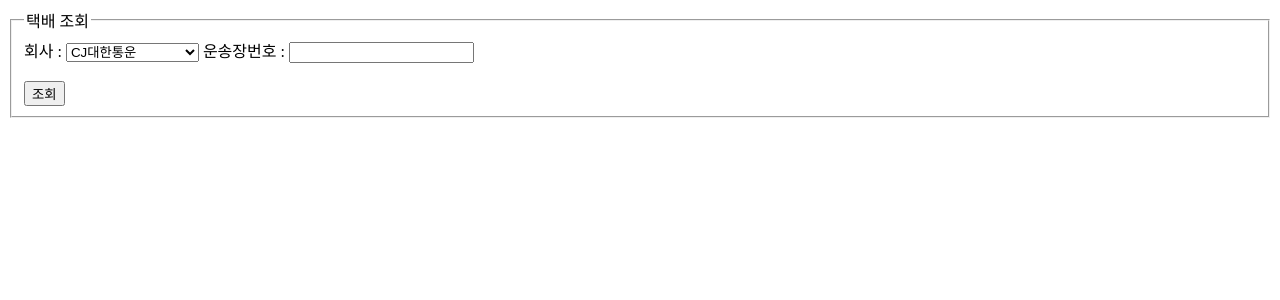
After one commit to lostcatbox/whereMyPost, a Django app: template post/templates/post/home.html in a window 1280 px wide. The commit adds this page. Shown: the top 300 px of the page. Run offline with Django 3.2, Linux system fonts and the light colour scheme; the template is opened without the code that fills it, so the values that code supplies are empty.

Commit message:
조회버튼, 결과값 분리, 레이아웃 추가

```diff
--- /dev/null
+++ b/post/templates/post/home.html
@@ -0,0 +1,39 @@
+<!DOCTYPE html>
+<html lang="en">
+<head>
+    <meta charset="UTF-8">
+    <title>Home</title>
+</head>
+<body>
+
+        <form action = '{% url 'post:index' %}' accept-charset="utf-8" name = "post_infor" method = "get">
+            <fieldset style = "width:150">
+                <legend>택배 조회</legend>
+                    회사 : <select name="post_company">
+                                  <option value="CJ대한통운"> CJ대한통운 </option>
+                                  <option value="우체국택배"> 우체국택배 </option>
+                                  <option value="한진택배"> 한진택배 </option>
+                                  <option value="롯데택배"> 롯데택배 </option>
+                                  <option value="로젠택배"> 로젠택배 </option>
+                                  <option value="CVSnet"> CVSnet 편의점택배 </option>
+                                  <option value="CU"> CU 편의점택배 </option>
+                                  <option value="대신택배"> 대신택배 </option>
+                                  <option value="일양로지스"> 일양로지스 </option>
+                                  <option value="합동택배"> 합동택배 </option>
+                                  <option value="건영택배"> 건영택배 </option>
+                                  <option value="천일택배"> 천일택배 </option>
+                                  <option value="한덱스"> 한덱스 </option>
+
+
+                                  <option value="EMS"> EMS </option>
+                                  <option value="DHL"> DHL </option>
+                                  <option value="Fedex"> Fedex </option>
+
+                          </select>
+
+                    운송장번호 : <input type = "text" name = "post_number"/><br><br>
+                    <input type = "submit" value = "조회"/>
+
+        </form>
+</body>
+</html>
--- a/post/urls.py
+++ b/post/urls.py
@@ -2,6 +2,8 @@ from django.urls import path, include
 from . import views
 from . import utils
 
+app_name='post'
 urlpatterns = [
-    path('', views.index, name='index'),
+    path('result/', views.index, name='index'),
+    path('', views.homepage, name='home'),
 ]
```
Also changed, not shown: post/templates/post/index.html (+9 -2 lines), post/utils.py (+19 -14 lines), post/views.py (+8 -3 lines).
